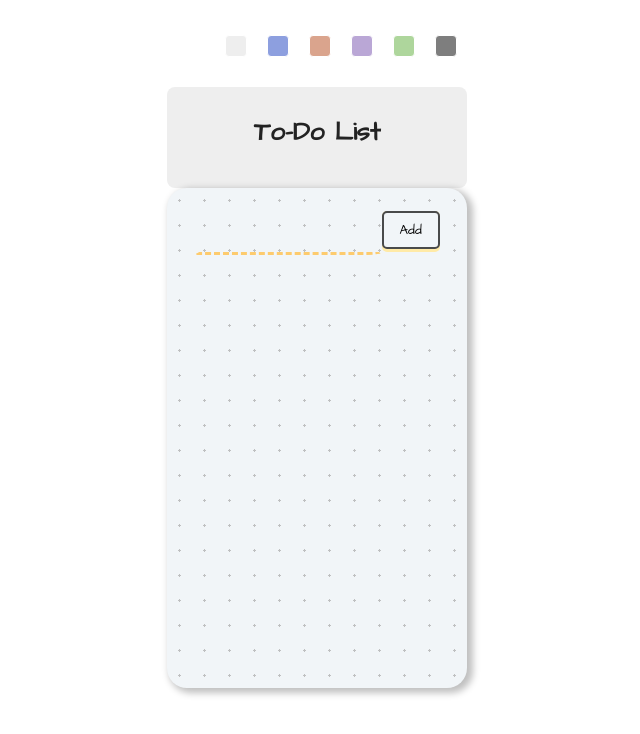
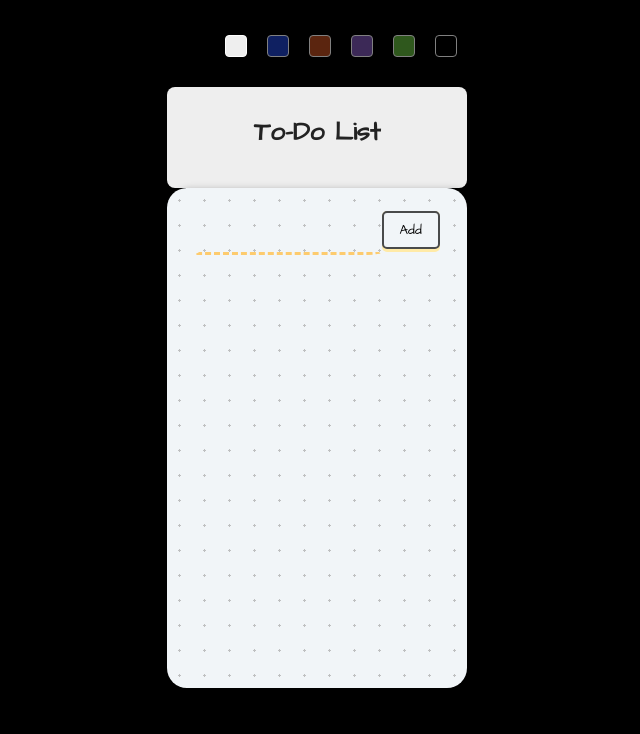
Before and after one commit to dynami07/dynami, a React (Create React App) app: page / in a window 1280 px wide. Shown: the top 734 px of the page, without its empty margins (323-963 px from the left). Built offline with nearby package versions, Linux system fonts and the light colour scheme.

Commit message:
Update switcher.scss

```diff
--- a/src/components/switcher.scss
+++ b/src/components/switcher.scss
@@ -1,6 +1,6 @@
 
 body{
-	background-color: #fff;
+	background-color: #000;
 	color: #222;
 	padding: 0;
 	height: 100vh;
```
